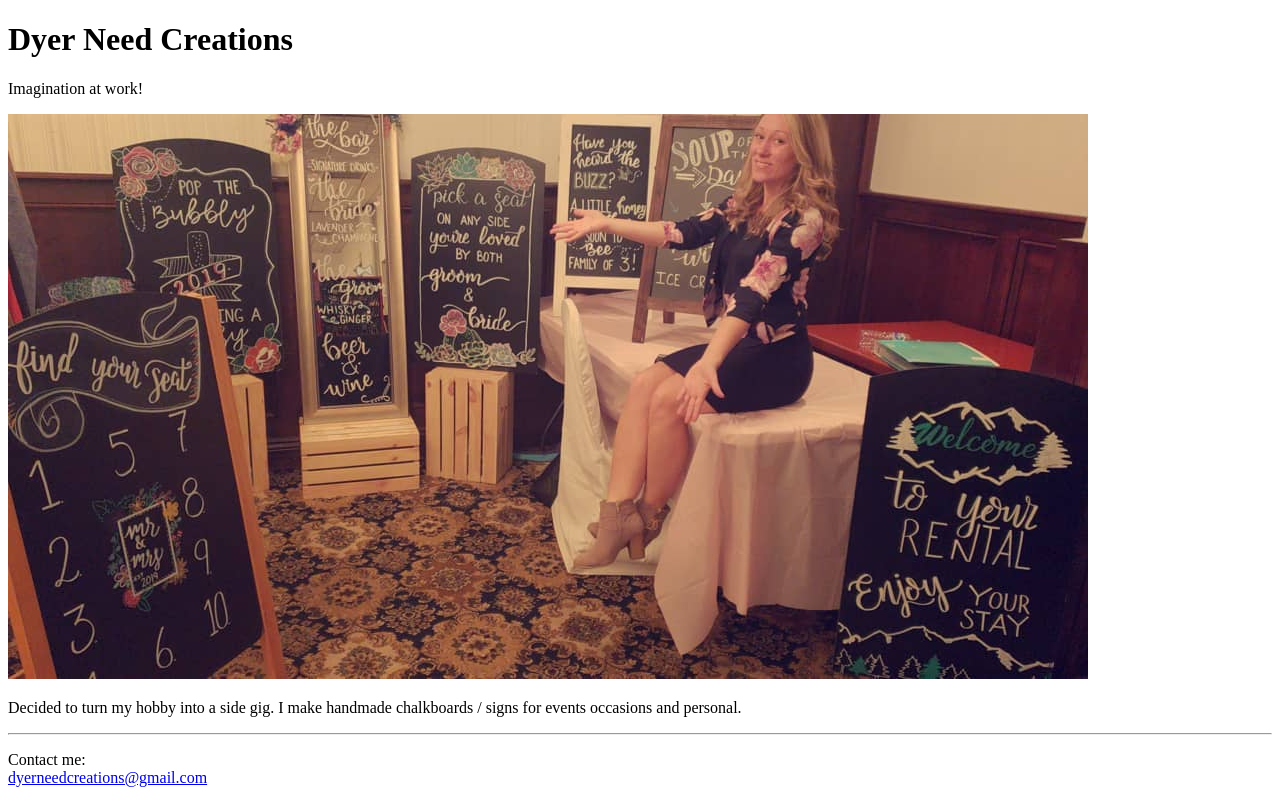
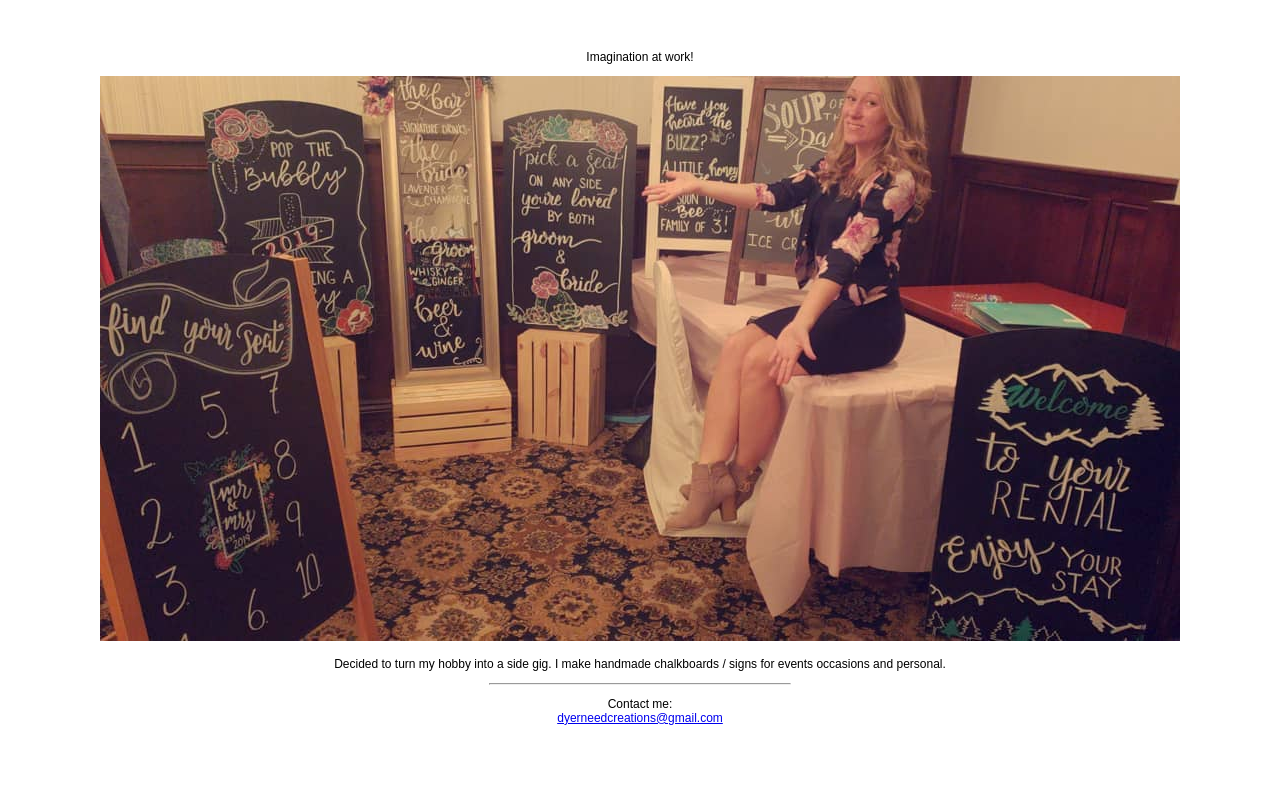
Before and after one commit to kshaw021/kshaw021.github.io, a plain HTML site: page unit_3/index.html in a window 1280 px wide. Drawn offline with Linux system fonts and the light colour scheme.

Commit message:
replaced

```diff
--- a/unit_3/css/style.css
+++ b/unit_3/css/style.css
@@ -1,15 +1,21 @@
 body {
-	background-color="white"
-	text-align="center"
+	background-color: F78163;
+	text-align: center;
+	font-family: arial, sans-serif;
 }
 h1 {
-	color="black"
-	font-size"20px"
-	font-style="bold"
-	font-family="arial"
+	color: #FFF;
+	font-size: 20px;
+	font-style: bold;
+	font-family: arial, sans-serif;
+}
+h2 {
+	color: 40211A;
 }
 p {
-	color="white"
-	font-family="arial"
-	font-size="12px"
+	color: 40211A;
+	font-size: 12px;
 }
+hr {
+	width: 300px;
+}
```
